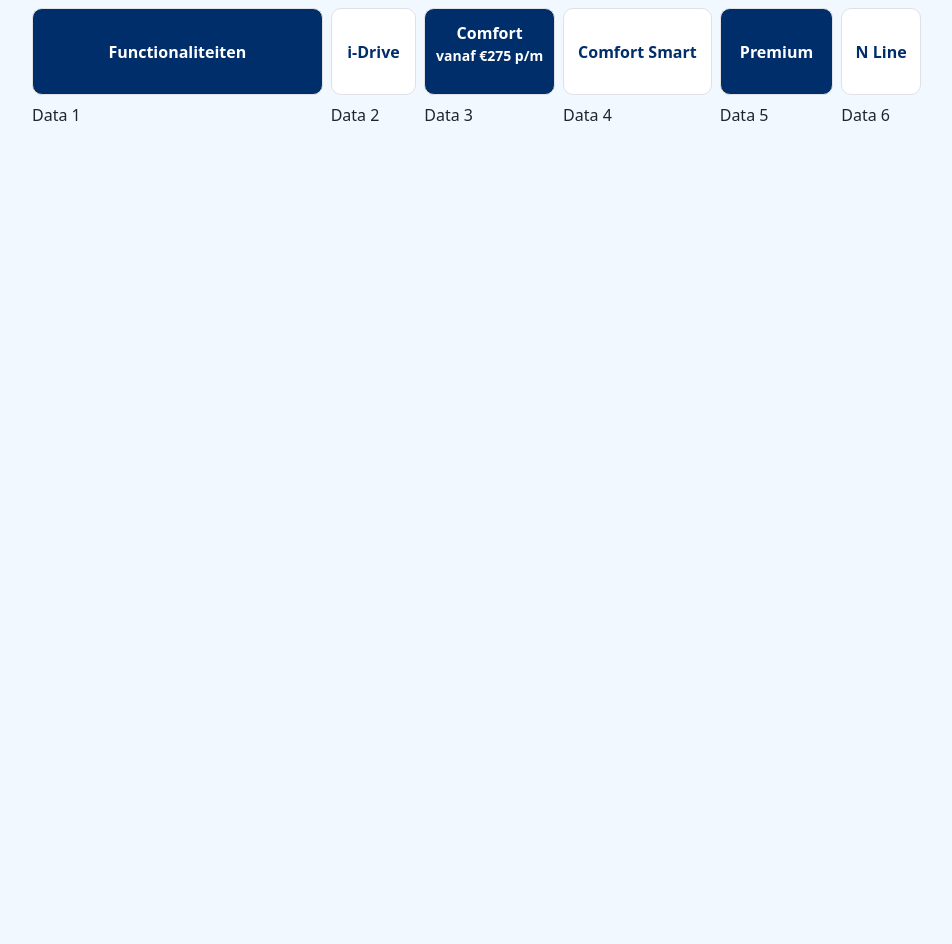
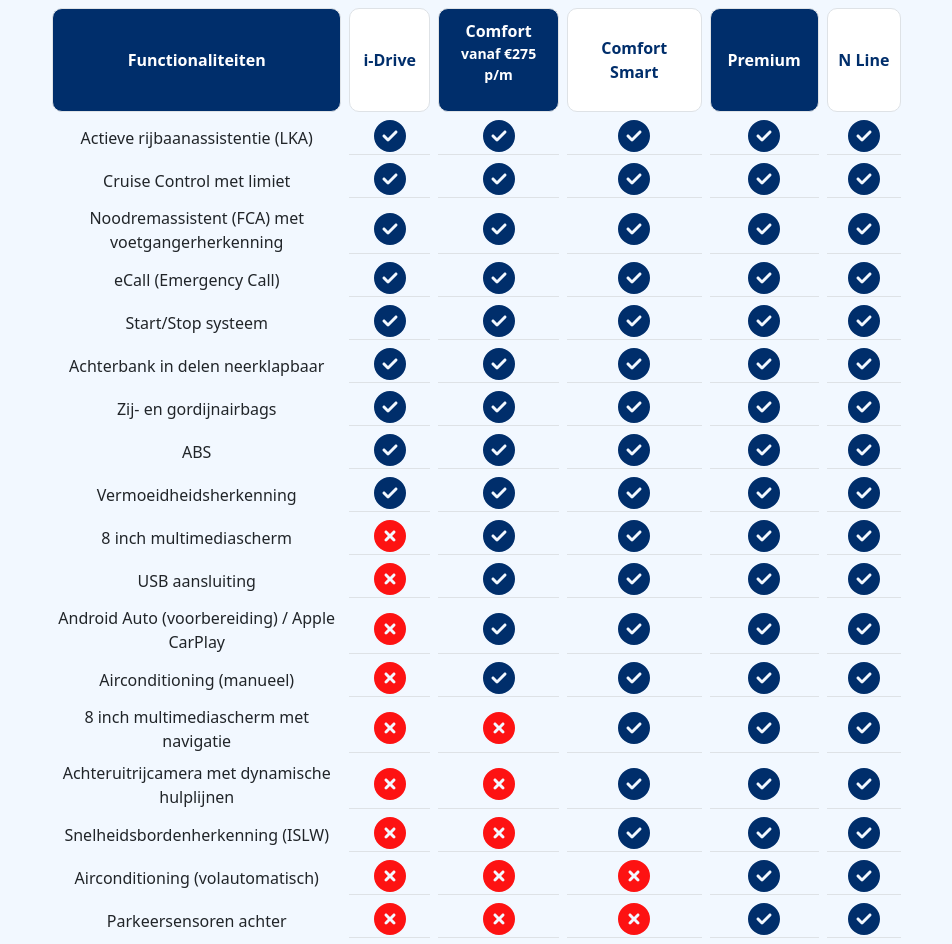
Before and after one commit to MorrisJansen/hyundai-, a React (Create React App) app: page /probeersel in a window 1280 px wide. Shown: the top 944 px of the page, without its empty margins (171-1123 px from the left). Before the commit the page ends 800 px from the top, so only its background shows below. Built offline with nearby package versions, Linux system fonts and the light colour scheme; a small style sheet from the web is missing; a web font is replaced by a local one.

Commit message:
proberen te hosten op github

```diff
--- a/package.json
+++ b/package.json
@@ -11,6 +11,7 @@
     "@testing-library/react": "^13.4.0",
     "@testing-library/user-event": "^13.5.0",
     "bootstrap": "^5.3.3",
+    "gh-pages": "^6.1.1",
     "react": "^18.2.0",
     "react-bootstrap": "^2.10.2",
     "react-dom": "^18.2.0",
@@ -24,7 +25,9 @@
     "start": "react-scripts start",
     "build": "react-scripts build",
     "test": "react-scripts test",
-    "eject": "react-scripts eject"
+    "eject": "react-scripts eject",
+    "predeploy": "npm run build",
+    "deploy": "gh-pages -d build"
   },
   "eslintConfig": {
     "extends": [
--- a/src/Table.css
+++ b/src/Table.css
@@ -12,8 +12,8 @@
 .table-container {
   overflow-x: auto;
   padding-left: 15px;
-  margin-left: 180px;
-  margin-right: 180px;
+  margin-left: 200px;
+  margin-right: 200px;
 }
 
 .custom-table {
@@ -32,6 +32,10 @@
 .custom-table th:first-child {
   width: 380px;
   height: 87px;
+}
+
+.hoofd-1 {
+  width: 380px;
 }
 
 .hoofd-2 {
@@ -77,3 +81,17 @@
     overflow-x: auto;
   }
 }
+
+
+
+/* CSS voor alle elementen */
+.custom-table th,
+.custom-table td {
+  text-align: center; /* Centreren van de tekst */
+}
+
+.divider {
+  border-bottom: 1px solid #dee2e6;
+  /* width: 75%; */
+
+}
--- a/src/pagina.js
+++ b/src/pagina.js
@@ -297,7 +297,7 @@
         <img
           src={image}
           alt={`Afbeelding ${index + 1}`}
-          id={`image-${index}`} // Uniek id toegevoegd aan de afbeelding
+          id={`image-${index}`}
           className="img-vloeistof"
           style={{
             padding: '5px',
@@ -305,7 +305,7 @@
             objectFit: 'cover',
             maxWidth: index === initialImages.length - 1 ? '100px' : 'auto'
           }}
-          onDragStart={e => e.preventDefault()} // Voorkom het standaard sleepgedrag van de afbeelding
+          onDragStart={e => e.preventDefault()}
         />
       </div>
     ))}
@@ -342,7 +342,7 @@
 
 
 
-
+<footer className='privacy'>Bekijk de <a href='https://leadgen.republish.nl/api/content/hyundai-privacy'>Privacy</a> & <a href='https://leadgen.republish.nl/api/content/hyundai-voorwaarden'>voorwaarden</a> van deze actie.</footer>
 
     </div>
   );
--- a/src/probeersel.js
+++ b/src/probeersel.js
@@ -1,34 +1,62 @@
 import React from 'react';
+import { FontAwesomeIcon } from '@fortawesome/react-fontawesome';
+import { faCheckCircle, faTimesCircle } from '@fortawesome/free-solid-svg-icons';
 import './Table.css';
 
 const Table = () => {
+  const functionaliteiten = [
+    "Actieve rijbaanassistentie (LKA)",
+    "Cruise Control met limiet",
+    "Noodremassistent (FCA) met voetgangerherkenning",
+    "eCall (Emergency Call)",
+    "Start/Stop systeem",
+    "Achterbank in delen neerklapbaar",
+    "Zij- en gordijnairbags",
+    "ABS",
+    "Vermoeidheidsherkenning",
+    "8 inch multimediascherm",
+    "USB aansluiting",
+    "Android Auto (voorbereiding) / Apple CarPlay",
+    "Airconditioning (manueel)",
+    "8 inch multimediascherm met navigatie",
+    "Achteruitrijcamera met dynamische hulplijnen",
+    "Snelheidsbordenherkenning (ISLW)",
+    "Airconditioning (volautomatisch)",
+    "Parkeersensoren achter",
+    "3D afwerking interieurdelen",
+    "16-inch lichtmetalen velgen",
+    "Verwarmde stoelen voor",
+    "Draadloos telefoon opladen",
+    "Verwarmd stuurwiel"
+  ];
+
   return (
     <div className="table-container">
       <div className="table-scroll">
         <table className="custom-table">
           <thead>
             <tr>
-              <th className="header-cell">Functionaliteiten</th>
+              <th className="header-cell hoofd-1">Functionaliteiten</th>
               <th className="header-cell hoofd-2">i-Drive</th>
               <th className="header-cell hoofd-3">Comfort<br />
               <p className='prijsaanduiding'>vanaf €275 p/m</p></th>
               <th className="header-cell hoofd-4">Comfort Smart</th>
               <th className="header-cell hoofd-5">Premium</th>
               <th className="header-cell hoofd-6">N Line</th>
-              {/* Voeg hier meer headers toe indien nodig */}
             </tr>
           </thead>
           <tbody>
-            <tr>
-              <td>Data 1</td>
-              <td>Data 2</td>
-              <td>Data 3</td>
-              <td>Data 4</td>
-              <td>Data 5</td>
-              <td>Data 6</td>
-              {/* Voeg hier meer datacellen toe indien nodig */}
-            </tr>
-            {/* Voeg hier meer rijen toe indien nodig */}
+            {functionaliteiten.map((item, index) => (
+              <tr key={index}>
+                <td>{item}</td>
+                <td className='icon divider'><FontAwesomeIcon icon={index < 9 ? faCheckCircle : faTimesCircle} style={{ color: index < 9 ? "#002e6b" : "#fd1212" }} size="2x" /></td>
+                <td className='icon divider'><FontAwesomeIcon icon={index < 13 ? faCheckCircle : faTimesCircle} style={{ color: index < 13 ? "#002e6b" : "#fd1212" }} size="2x" /></td>
+                <td className='icon divider'><FontAwesomeIcon icon={index < 16 ? faCheckCircle : faTimesCircle} style={{ color: index < 16 ? "#002e6b" : "#fd1212" }} size="2x" /></td>
+                <td className='icon divider'><FontAwesomeIcon icon={index < 19 ? faCheckCircle : faTimesCircle} style={{ color: index < 19 ? "#002e6b" : "#fd1212" }} size="2x" /></td>
+                <td className='icon divider'><FontAwesomeIcon icon={index < 19 ? faCheckCircle : faTimesCircle} style={{ color: index < 19 ? "#002e6b" : "#fd1212" }} size="2x" /></td>
+
+              </tr>
+            ))}
           </tbody>
         </table>
       </div>
```
Also changed, not shown: 1 other file (tests, documents, lock files or other folders).
